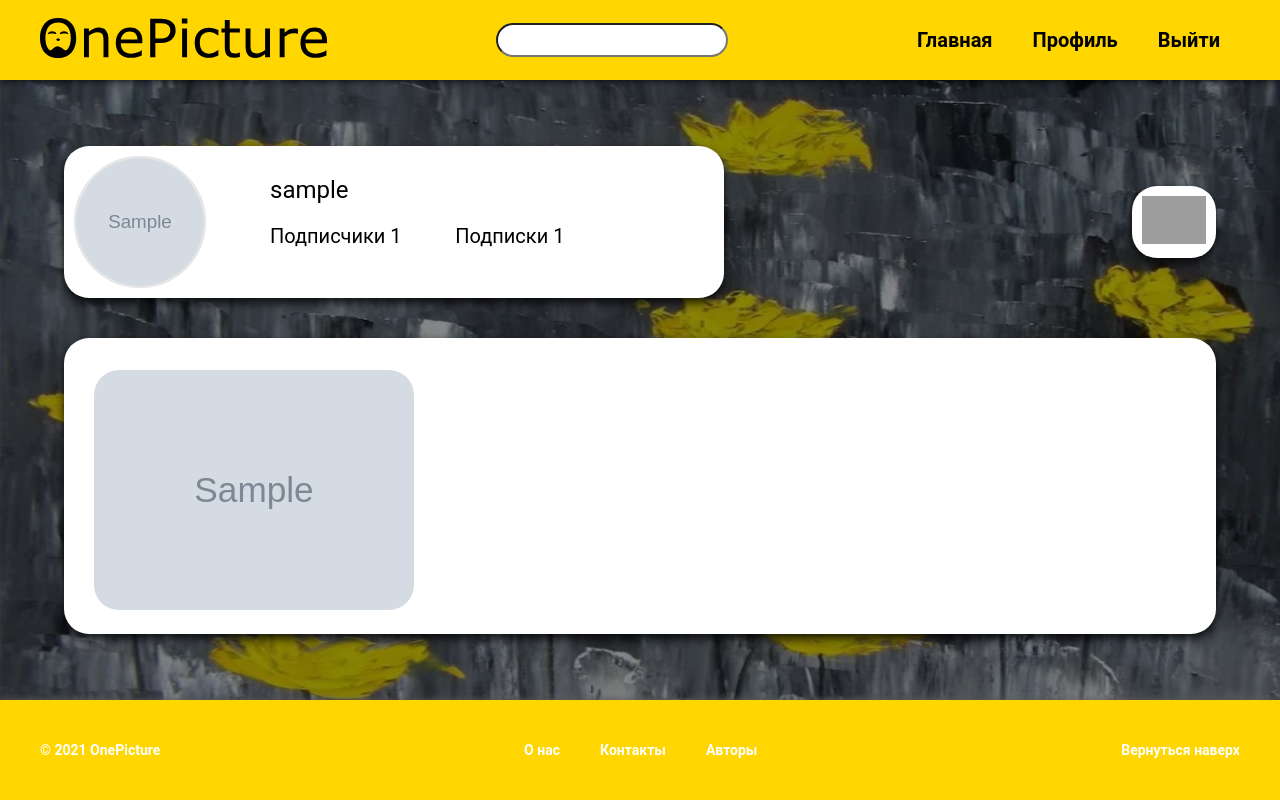
After one commit to Forkap/Web-project, a Flask app: page /user/1/ in a window 1280 px wide. The commit adds this page. Run offline with Flask 2, Linux system fonts and the light colour scheme; a user stored in the database is signed in; tables that the repository leaves empty hold one stand-in row (values such as "Sample post"); grey boxes marked "Sample" are stand-in pictures; some libraries are stand-ins or nearby versions; grey boxes are pictures that could not be loaded.

Commit message:
Выполнено большинство поставленных задач

```diff
--- a/app/forms.py
+++ b/app/forms.py
@@ -72,3 +72,8 @@ class UploadForm(FlaskForm):
     other_tags = StringField(label="Еще теги:", validators=[check_tags])
     file = FileField(label="Выберите файл", id="file", validators=[DataRequired(), FileAllowed(['png', 'jpg', 'svg'])])
     submit = SubmitField(label='Загрузить файл', id="submit")
+
+
+class SearchForm(FlaskForm):
+    search = StringField(label='Поиск:', validators=[DataRequired()], id='searchField')
+    submit = SubmitField(label='Отправить')
--- /dev/null
+++ b/app/static/js/search.js
@@ -0,0 +1,85 @@
+var searchField;
+var hints;
+var res_json
+var display = true;
+
+
+function CreateRequest()
+{
+    var Request = false;
+    if (window.XMLHttpRequest)
+    {
+        Request = new XMLHttpRequest();
+    }
+    else if (window.ActiveXObject)
+    {
+        try
+        {
+             Request = new ActiveXObject("Microsoft.XMLHTTP");
+        }
+        catch (CatchException)
+        {
+             Request = new ActiveXObject("Msxml2.XMLHTTP");
+        }
+    }
+    if (!Request)
+    {
+        alert("Невозможно создать XMLHttpRequest");
+    }
+    return Request;
+}
+
+function past_hints(json){
+    hints.innerHTML = '';
+    hints.style.display = 'flex';
+    for (var tag in json) {
+        let a = document.createElement('a')
+        a.href = `/tag_page/${json[tag].id}/`;
+        a.innerHTML = '#' + json[tag].name;
+        a.style.textTransform = 'capitalize';
+        a.style.color = 'black';
+        hints.append(a);
+    }
+}
+
+function doRequest(event){
+    var Request = CreateRequest();
+    var r_method = "POST";
+    var json = JSON.stringify(searchField.value);
+
+    Request.open(r_method, r_path, true);
+
+    Request.setRequestHeader("Content-Type","application/json; charset=utf-8");
+
+    Request.addEventListener("readystatechange", () => {
+
+        if(Request.readyState === 4 && Request.status === 200) {
+            res_json = JSON.parse(Request.responseText);
+            past_hints(res_json);
+        }
+    });
+    Request.send(json);
+}
+
+function keyPress(e){
+                var key, x = e || window.event; key = (x.keyCode || x.which);
+                if(key <= 90 && key  >= 48){
+                    doRequest();
+                }
+            }
+
+window.addEventListener("load", function (){
+    hints = document.getElementById('hints');
+    searchField = document.getElementById('searchField');
+    searchField.addEventListener('focus', function (){
+        document.addEventListener('keyup', function (event){
+            keyPress(event);
+        });
+    });
+    searchField.addEventListener('blur', function (){
+            function timer() {
+                hints.style.display = 'none';
+            }
+            setTimeout(timer, 100);
+    });
+});
--- a/app/static/style/header_style.css
+++ b/app/static/style/header_style.css
@@ -2,6 +2,10 @@
 	margin: 0;
 	padding: 0;
 	outline: none;
+}
+
+html{
+	font-family: 'Roboto',Arial,sans-serif;
 }
 
 a{
@@ -22,6 +26,40 @@ img.logo_img{
 	margin-left: 40px;
 	width: auto;
 	height: 40px;
+}
+form.search{
+	position: relative;
+	display: flex;
+	flex-direction: column;
+	align-items: center;
+}
+
+.searchField{
+	width: 17vw;
+	height: 30px;
+	padding-left: 10px;
+	border-radius: 20px;
+	font-size: 20px;
+}
+
+div.search_hints{
+	color: black;
+	display: none;
+	background-color: white;
+	padding: 10px;
+	position: absolute;
+	top: 30px;
+	width: 100%;
+	flex-direction: column;
+	justify-content: space-between;
+	height: 20vh;
+	z-index: 4;
+	box-shadow: 0px 5px 10px rgba(0, 0, 0, 0.8);
+
+}
+
+div.search_hints:focus{
+	display: flex;
 }
 
 nav{
--- /dev/null
+++ b/app/static/style/user_page.css
@@ -0,0 +1,178 @@
+*{
+    padding: 0;
+    margin: 0;
+    outline: none;
+}
+
+html{
+	position: relative;
+	width: 100%;
+	background-repeat: no-repeat;
+	background-attachment: fixed;
+	background-size: 100% 100%;
+	background-image: url(../img/main-background.webp);
+}
+
+html:after{
+	content: '';
+	position: absolute;
+	top: 0;
+	bottom: 0;
+	left: 0;
+	right: 0;
+	width: 100%;
+	height: 100%;
+	background: #00000077;
+	z-index: 2;
+}
+
+body{
+    position: relative;
+    min-height: 100vh;
+    display: flex;
+    flex-direction: column;
+    justify-content: space-between;
+    z-index: 3;
+}
+
+main{
+    margin: 20px auto;
+    width: 90vw;
+    display: flex;
+    flex-direction: column;
+    align-items: center;
+    justify-content: space-between;
+}
+
+.header{
+    position: relative;
+    width: 100%;
+    display: flex;
+    justify-content: flex-start;
+}
+
+.user_info{
+    background-color: white;
+    border-radius: 25px;
+    align-self: flex-start;
+    width: 50vw;
+    min-height: min-content;
+    display: flex;
+    justify-content: flex-start;
+    align-items: center;
+    padding: 10px;
+    box-shadow: 0px 5px 10px rgba(0, 0, 0, 0.8);
+}
+
+.user_info img{
+    border: 2px solid #A0A0A046;
+    width: 10vw;
+    height: 10vw;
+    border-radius: 100px;
+}
+
+.text_info{
+    display: flex;
+    flex-wrap: wrap;
+    width: 23vw;
+    justify-content: space-between;
+    margin-left: 5vw;
+    position: relative;
+    bottom: 10px;
+}
+
+.text_info p{
+    max-width: 20vw;
+    font-size: 20px;
+    word-wrap: break-word;
+}
+p.name{
+    font-size: 24px;
+    flex-basis: 100%;
+    max-width: 30vw;
+    margin-bottom: 20px;
+}
+
+.upload{
+    position: absolute;
+    align-self: center;
+    right: 0;
+    background-color: white;
+    padding: 10px;
+    border-radius: 25px;
+    box-shadow: 0px 5px 10px rgba(0, 0, 0, 0.8);
+}
+
+.cross{
+    width: 5vw;
+    height: auto;
+}
+
+div.posts{
+    margin-top: 40px;
+    width: 100%;
+    display: flex;
+    flex-wrap: wrap;
+    justify-content: flex-start;
+    align-items: flex-start;
+    background-color: white;
+    border-radius: 25px;
+    box-shadow: 0px 5px 10px rgba(0, 0, 0, 0.8);
+}
+
+div.post{
+    width: 33%;
+    height: 20vw;
+    display: flex;
+    justify-content: center;
+    align-items: center;
+    overflow: hidden;
+    margin-top: 20px;
+    margin-bottom: 20px;
+}
+
+div.img{
+    position: relative;
+    border-radius: 25px;
+    width: auto;
+    height: 100%;
+    overflow: hidden;
+    display: flex;
+    align-items: flex-end;
+}
+
+.img_name{
+    display: flex;
+    align-items:center;
+    justify-content: center;
+    color: white;
+    transition-duration: 0.5s;
+    position: absolute;
+    bottom: -20px;
+    width: 100%;
+    height: auto;
+    padding-top: 5px;
+    padding-bottom: 5px;
+    min-height: min-content;
+    font-size: 28px;
+    font-weight: 600;
+    opacity: 0;
+    background-color:#FF9300FF;
+    border-bottom-left-radius: 25px;
+    border-bottom-right-radius: 25px;
+    z-index: 2;
+    word-wrap:break-word;
+    border-top: 3px solid #000000FF
+}
+
+div.img:hover .img_name{
+    opacity: 100;
+    bottom: 0;
+}
+
+div.post img{
+    width: 25vw;
+    height: auto;
+    overflow: hidden;
+    border-radius: 25px;
+}
--- a/app/templates/base.html
+++ b/app/templates/base.html
@@ -14,15 +14,28 @@
     <meta name="viewport" content="width=device-width, initial-scale=1.0">
     <link rel="stylesheet" type="text/css" href="{{ url_for('static', filename='style/header_style.css') }}">
     {% endblock %}
+	<script>
+		var r_path = '{{ url_for("get_hints") }}';
+	</script>
+	<script defer src="{{ url_for('static', filename='js/search.js') }}"></script>
 
 </head>
 <body>
 	<header>
 		<a href="{{ url_for('index') }}"><img src="{{ url_for('static', filename='img/logo.svg') }}" alt="" class="logo_img"></a>
+		{% if search_form %}
+			<form id="searchForm" action="{{ url_for('search') }}", method="post" class="search">
+				{{ search_form.csrf_token() }}
+				{{ search_form.search(autocomplete="off", class='searchField') }}
+				<div id="hints" class="search_hints">
+				</div>
+			</form>
+		{% endif %}
+
 		<nav>
 			{% if not current_user.is_anonymous %}
-			<a href="{{ url_for('index') }}"><p>Главная</p></a>
-				<p>Профиль</p>
+				<a href="{{ url_for('index') }}"><p>Главная</p></a>
+				<a href="{{ url_for('user_page', id=current_user.id) }}"><p>Профиль</p></a>
 				<a href="{{ url_for('logout') }}"><p>Выйти</p></a>
 			{% else %}
 				<a href="{{ url_for('index') }}"><p>Главная</p></a>
--- /dev/null
+++ b/app/templates/user_page.html
@@ -0,0 +1,32 @@
+{% extends 'base.html' %}
+{% block head %}
+	{{ super() }}
+    <link rel="stylesheet" type="text/css" href="{{ url_for('static', filename='style/user_page.css') }}">
+{% endblock %}
+{% block main %}
+    <main>
+        <div class="header">
+            <div class="user_info">
+                <img src="{{ url_for('static', filename=current_user.avatar_path) }}" alt="">
+                <div class="text_info">
+                    <p class="name">{{ current_user.username }}</p>
+                    <p>Подписчики {{ followers }}</p>
+                    <p>Подписки {{ followed }}</p>
+                </div>
+            </div>
+            <div class="upload">
+                <a href="{{ url_for('upload') }}"><img class="cross" src="{{ url_for('static', filename='img/cross.svg') }}" alt=""></a>
+            </div>
+        </div>
+        <div class="posts">
+            {% for post in current_user.posts %}
+            <div class="post">
+                <div class="img">
+                    <a href="{{ url_for('post_page', id=post.id) }}"><img src="{{ url_for('static', filename=post.img_path) }}" alt=""></a>
+                    <div class="img_name">#{{ post.main_tag|title }}</div>
+                </div>
+            </div>
+            {% endfor %}
+        </div>
+    </main>
+{% endblock %}
--- a/app/views.py
+++ b/app/views.py
@@ -1,24 +1,27 @@
 from app import app
-from flask import render_template, request, url_for, flash, make_response, session, redirect
+from flask import render_template, request, url_for, flash, make_response, session, redirect, abort
 from flask_login import login_required, login_user, current_user, logout_user
 from .models import User, Post, Tag, db
-from .forms import LoginForm, RegistrationForm, UploadForm
+from .forms import LoginForm, RegistrationForm, UploadForm, SearchForm
 from datetime import datetime
+from random import randrange
+import json
 current_user: User
-
 
 @app.route('/')
 def index():
-    return render_template('index.html')
+    search_form = SearchForm()
+
+    return render_template('index.html', search_form=search_form)
 
 
 @app.route('/login/', methods=['GET', 'POST'])
 def login():
     if current_user.is_authenticated:
         return redirect(url_for('index'))
+    search_form = SearchForm()
     form = LoginForm()
     if form.validate_on_submit():
-        print("да")
         login = form.login.data
 
         if "@" in login:
@@ -48,7 +51,6 @@ def logout():
 def registration():
     if current_user.is_authenticated:
         return redirect(url_for('index'))
-
     form = RegistrationForm()
     if form.validate_on_submit():
         if db.session.query(User).filter(User.username == form.username.data).first():
@@ -57,7 +59,8 @@ def registration():
         if db.session.query(User).filter(User.email == form.email.data).first():
             flash('Почта занята.')
             return redirect(url_for('registration'))
-        user = User(username=form.username.data, email=form.email.data)
+        avatar_path = f'standard_avatars/{randrange(1, 10)}.png'
+        user = User(username=form.username.data, email=form.email.data, avatar_path=avatar_path)
         user.set_password(form.password.data)
         user.role='ordinary'
         db.session.add(user)
@@ -69,13 +72,14 @@ def registration():
 
 @app.route('/upload/', methods=['GET', 'POST'])
 @login_required
-def upload():
+def upload(def_name=None):
     def check_tag(tag) -> Tag:
         res = db.session.query(Tag).filter(Tag.name == tag).first()
         if res is None:
             new_tag = Tag(name=tag)
             return new_tag
         return res
+
     form = UploadForm()
     if form.validate_on_submit():
         main_tag = form.main_tag.data.replace(' ', '')
@@ -90,6 +94,8 @@ def upload():
         file_path = 'app'+url_for('static', filename=f'posts_imgs/{current_user.id}{datetime.today().strftime("%S%M%H%d%m%y")}.{format}')
         with open(file_path, 'wb') as new_image:
             new_image.write(img.read())
+        file_path = file_path.split('/')[2:]
+        file_path = '/'.join(file_path)
         post = Post(img_path=file_path, user_id=current_user.id, main_tag=main_tag)
 
         tag = check_tag(main_tag)
@@ -107,10 +113,92 @@ def upload():
         db.session.add(post)
         db.session.commit()
 
-        return redirect(url_for('upload'))
+        return redirect(url_for('user_page', id=current_user.id))
 
-    return render_template('upload.html', form=form)
+    return render_template('upload.html', form=form, def_name=def_name)
 
-@app.route("/image/")
-def image():
-    return render_template('image.html')
+@app.route("/post/<id>/")
+def post_page(id):
+    search_form = SearchForm()
+    image = db.session.query(Post).filter(Post.id == id).first()
+    if image is None:
+        abort(404)
+
+    image.views += 1;
+    db.session.commit()
+    username = db.session.query(User).filter(User.id == image.user_id).first().username
+    return render_template('post_page.html', img=image, username=username, search_form=search_form)
+
+@app.route('/user/<id>/')
+def user_page(id):
+    search_form = SearchForm()
+    user = db.session.query(User).filter(User.id == id).first()
+    if user is None:
+        abort(404)
+    followed = len(user.followed.all())
+    followers = len(user.followers.all())
+    return render_template('user_page.html', followed=followed, followers=followers, search_form=search_form)
+
+@app.route('/get_hints/',methods=['GET', 'POST'])
+def get_hints():
+    if request.method == 'POST':
+        hints = []
+        string = ''.join(request.get_json().split(' ')).split('#')
+        for word in string:
+            tags_ = db.session.query(Tag.name, Tag.id).all()
+            tags = []
+            for tag in tags_:
+                if word.lower() in tag[0]:
+                    tags.append(tag)
+            if tags is not None:
+                hints += [{"name": el[0], 'id': el[1]}for el in tags]
+            if len(hints) == 5:
+                break
+        if len(hints) < 5:
+            for word in string:
+                for i in reversed(range(len(word.lower()))):
+                    tags_ = db.session.query(Tag.name, Tag.id).all()
+                    tags = []
+                    for tag in tags_:
+                        if word[:i+1].lower() in tag[0]:
+                            if {"name": tag[0], 'id': tag[1]} not in hints and tag not in tags:
+                                tags.append(tag)
+                    if tags is not None:
+                        hints += [{"name": el[0], 'id': el[1]}for el in tags]
+                    if len(hints) == 5:
+                        break
+        return json.dumps(hints, ensure_ascii=False)
+    return None
+
+@app.route('/tag_page/<id>/')
+def tag_page(id):
+    search_form = SearchForm()
+    tag = db.session.query(Tag).filter(Tag.id == id).first()
+    if tag is None:
+        abort(404)
+    tag.views += 1;
+    db.session.commit()
+    posts_count = len(tag.posts)
+    return render_template('tag_page.html', search_form=search_form, tag=tag, posts_count=posts_count)
+
+@app.route('/search/', methods=['GET', 'POST'])
+def search():
+    form = SearchForm()
+    if form.validate_on_submit():
+        string = form.search
+        string = ''.join(form.search.data.split(' ')).split('#')
+        for word in string:
+            tags_ = db.session.query(Tag.name, Tag.id).all()
+            tags = []
+            for tag in tags_:
+                 if word.lower() in tag[0]:
+                     return redirect(url_for('tag_page', id=tag[1]))
+    return redirect(url_for('index'))
+
+
+@app.route('/delete/<id>')
+def delete(id):
+    post = db.session.query(Post).filter(Post.id == id).first()
+    db.session.delete(post)
+    db.session.commit()
+    return redirect(url_for('user_page', id=current_user.id))
--- a/runner.py
+++ b/runner.py
@@ -1,6 +1,7 @@
 import os
 from app import app, db
 from app.models import User, Post, Tag
+import random
 
 if __name__ == "__main__":
     app.run(debug=True)
```
Also changed, not shown: app/models.py (+24 -0 lines), app/static/style/image_page.css (+18 -10 lines), app/static/style/tag_page.css (added, +159 -0 lines), app/templates/post_page.html (renamed from app/templates/image.html, +11 -8 lines), app/templates/tag_page.html (added, +29 -0 lines), app/templates/upload.html (+12 -2 lines).
